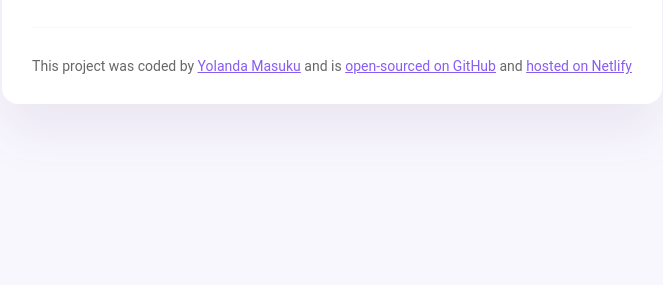
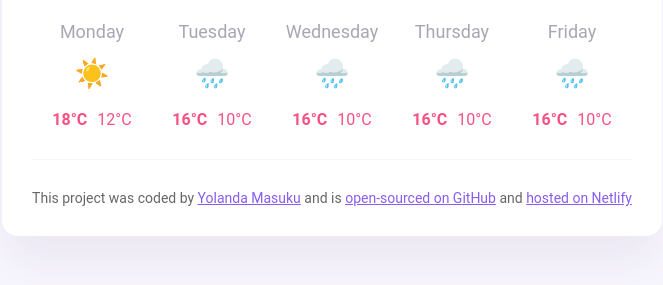
Before and after one commit to YolaMsk/New-Weather-App, a website: page index.html in a window 1280 px wide. Shown: the part 315-600 px from the top of the page, without its empty margins (308-971 px from the left). Drawn offline with nearby package versions, Linux system fonts and the light colour scheme.

Commit message:
main added to html

```diff
--- a/index.html
+++ b/index.html
@@ -43,7 +43,48 @@
             <div class="weather-app-unit">°C</div>
           </div>
         </div>
-      </main>
+        <div class="weather-forecast">
+          <div class="weather-forecast-day">
+            <div class="weather-forecast-date">Monday</div>
+            <div class="weather-forecast-icon">☀️</div>
+            <div class="weather-forecast-temperatures">
+              <span class="weather-forecast-temperature"><strong>18°C</strong></span>
+              <span class="weather-forecast-temperature">12°C</span>
+            </div>
+          </div>
+          <div class="weather-forecast-day">
+            <div class="weather-forecast-date">Tuesday</div>
+            <div class="weather-forecast-icon">🌧️</div>
+            <div class="weather-forecast-temperatures">
+              <span class="weather-forecast-temperature"><strong>16°C</strong></span>
+              <span class="weather-forecast-temperature">10°C</span>
+            </div>
+          </div>
+          <div class="weather-forecast-day">
+            <div class="weather-forecast-date">Wednesday</div>
+            <div class="weather-forecast-icon">🌧️</div>
+            <div class="weather-forecast-temperatures">
+              <span class="weather-forecast-temperature"><strong>16°C</strong></span>
+              <span class="weather-forecast-temperature">10°C</span>
+            </div>
+          </div>
+          <div class="weather-forecast-day">
+            <div class="weather-forecast-date">Thursday</div>
+            <div class="weather-forecast-icon">🌧️</div>
+            <div class="weather-forecast-temperatures">
+              <span class="weather-forecast-temperature"><strong>16°C</strong></span>
+              <span class="weather-forecast-temperature">10°C</span>
+            </div>
+          </div>
+    <div class="weather-forecast-day">
+            <div class="weather-forecast-date">Friday</div>
+            <div class="weather-forecast-icon">🌧️</div>
+            <div class="weather-forecast-temperatures">
+              <span class="weather-forecast-temperature"><strong>16°C</strong></span>
+              <span class="weather-forecast-temperature">10°C</span>
+            </div>
+          </div>
+          </main>
       <footer>
         This project was coded by
         <a href="https://github.com/YolaMsk" target="_blank">Yolanda Masuku</a>
@@ -53,6 +94,7 @@
         <a href="https://relaxed-praline-9d1118.netlify.app/" target="_blank">hosted on Netlify</a>
       </footer>
     </div>
+  </div>
     <script src="src/index.js"></script>
 </body>
 </html>
--- a/src/styles.css
+++ b/src/styles.css
@@ -69,6 +69,41 @@ main {
 .weather-app-temperature-container {
   display: flex;
 }
+.weather-forecast {
+  display: flex;
+  justify-content: space-around;
+  margin-top: 20px ;
+}
+
+.weather-forecast-day {
+  flex: 1;
+  text-align: center;
+}
+
+.weather-forecast-date {
+  color: rgba(39, 33, 66, 0.4);
+  font-size: 18px;
+  line-height: 30px;
+  margin-bottom: 10px;
+}
+
+.weather-forecast-icon {
+  font-size: 28px;
+  margin: 0 10px;
+  padding-bottom: 10px;
+}
+
+.weather-forecast-temperatures {
+  text-align: center;
+  color: #f65282;
+  margin-top: 10px;
+  display: flex;
+  justify-content: center;
+}
+
+.weather-forecast-temperature {
+  padding: 0 5px;
+}
 
 .weather-app-icon {
   font-size: 44px;
```
